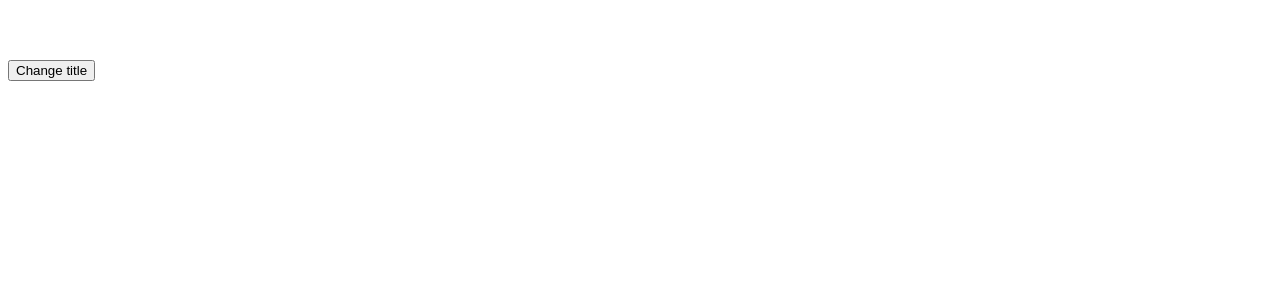
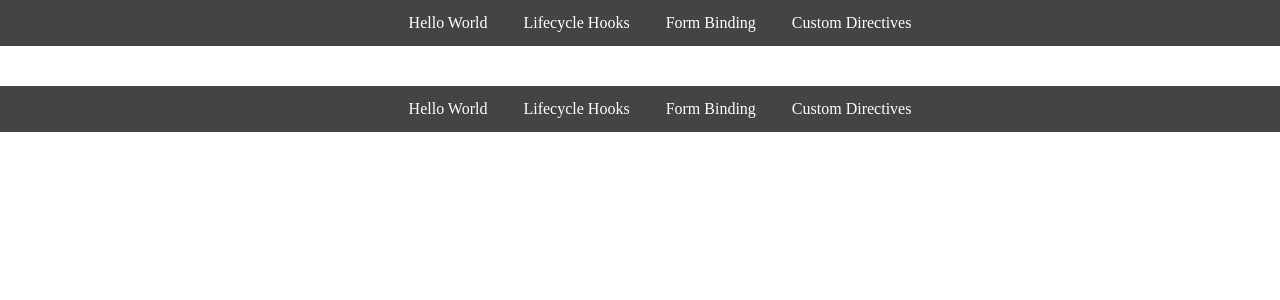
Before and after one commit to Cleomir/learning-vue, a Vue app in the folder hello-world-app/: page /#/form-binding in a window 1280 px wide. Before the commit this address led to /#/. Shown: the top 300 px of the page. Built offline with nearby package versions, Linux system fonts and the light colour scheme.

Commit message:
Add router links

```diff
--- a/hello-world-app/src/App.vue
+++ b/hello-world-app/src/App.vue
@@ -1,21 +1,23 @@
 <template>
   <div id="app">
+    <NavLinks />
     <router-view></router-view>
   </div>
 </template>
 
 <script>
+import NavLinks from "./components/NavLinks";
+
 export default {
   name: "App",
+  components: {
+    NavLinks,
+  },
 };
 </script>
 
 <style>
-#app {
-  font-family: Avenir, Helvetica, Arial, sans-serif;
-  -webkit-font-smoothing: antialiased;
-  -moz-osx-font-smoothing: grayscale;
-  color: #2c3e50;
-  margin-top: 60px;
+body {
+  margin: 0;
 }
 </style>
--- a/hello-world-app/src/components/HelloWorld.vue
+++ b/hello-world-app/src/components/HelloWorld.vue
@@ -55,4 +55,8 @@ export default {
 </script>
 
 <!-- Add "scoped" attribute to limit CSS to this component only -->
-<style scoped></style>
+<style scoped>
+div{
+  padding-left: 10px;
+}
+</style>
--- /dev/null
+++ b/hello-world-app/src/components/NavLinks.vue
@@ -0,0 +1,46 @@
+<template>
+  <nav>
+    <ul>
+      <li><router-link to="/hello" exact>Hello World</router-link></li>
+      <li><router-link to="/lifecycle" exact>Lifecycle Hooks</router-link></li>
+      <li><router-link to="/form-binding" exact>Form Binding</router-link></li>
+      <li>
+        <router-link to="/custom-directive">Custom Directives</router-link>
+      </li>
+    </ul>
+  </nav>
+</template>
+
+<script>
+export default {};
+</script>
+
+<style scoped>
+ul {
+  list-style-type: none;
+  text-align: center;
+  margin: 0;
+}
+li {
+  display: inline-block;
+  margin: 0 10px;
+}
+
+a {
+  color: #fff;
+  text-decoration: none;
+  padding: 6px 8px;
+  border-radius: 10px;
+}
+
+nav {
+  background-color: #444;
+  padding: 14px 0;
+  margin-bottom: 40px;
+}
+
+.router-link-active {
+    background-color: #eee;
+    color: #444;
+}
+</style>
--- a/hello-world-app/src/main.js
+++ b/hello-world-app/src/main.js
@@ -1,11 +1,11 @@
 import Vue from "vue";
 import VueRouter from "vue-router";
 import App from "./App.vue";
-import Nested from "./components/Nested.vue";
 import HelloWorld from "./components/HelloWorld.vue";
 import LifecycleHooks from "./components/LifecycleHooks.vue";
 import FormBinding from "./components/FormBinding.vue";
 import CustomDirective from "./components/CustomDirective.vue";
+import NavLinks from './components/NavLinks.vue'
 
 Vue.config.productionTip = false;
 Vue.use(VueRouter);
@@ -31,7 +31,7 @@ Vue.filter("toUpperCase", (value) => {
 const routes = [
   {
     path: "/",
-    component: Nested,
+    component: NavLinks,
   },
   {
     path: "/hello",
```
